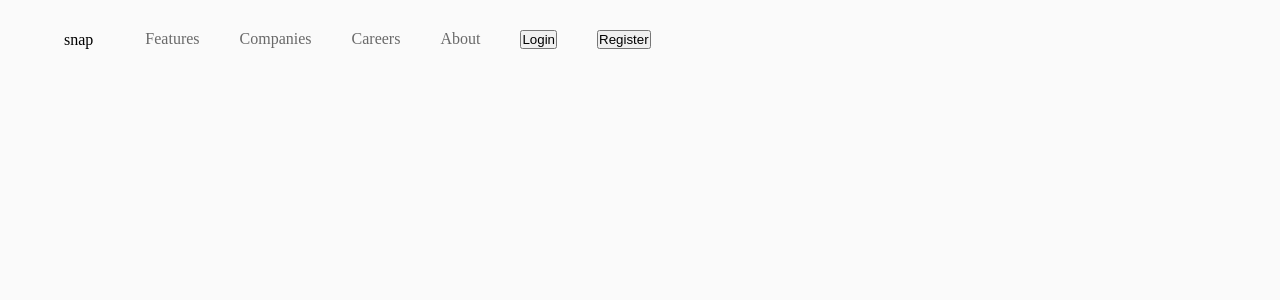
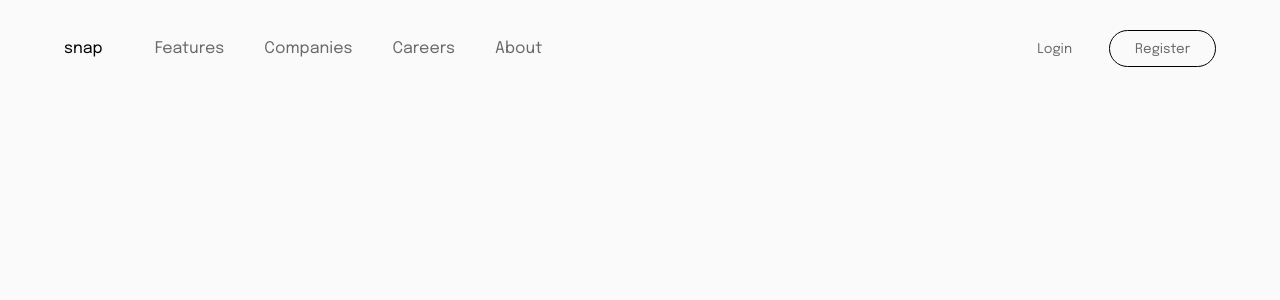
Before and after one commit to LorryAfriyie/intro-section-with-dropdown-navigation, a React (Vite) app: page / in a window 1280 px wide. Shown: the top 300 px of the page. Built offline with nearby package versions, Linux system fonts and the light colour scheme.

Commit message:
Integrating Google Fonts and code refactor
Adding Google Fonts to improve site text aesthetics and adjusting code structure for the navbar.

```diff
--- a/src/components/Navbar.jsx
+++ b/src/components/Navbar.jsx
@@ -4,9 +4,9 @@ export const Navbar = () => {
       <nav className="navbar" id="navbar">
         <div className="navbar__brand-title">snap</div>
 
-        {/* <button className="navbar__open">
+        <button className="navbar__open">
           <img src="/images/icon-menu.svg" alt="" width={"40"} height={"24"} />
-        </button> */}
+        </button>
 
         <div className="navbar__menu">
           {/* <button className="navbar__close">
@@ -42,21 +42,17 @@ export const Navbar = () => {
                 About
               </a>
             </li>
-
-            <li className="navbar__item">
-              <a href="">
-                <button className="login">Login</button>
-              </a>
-            </li>
-            <li className="navbar__item">
-              <a href="">
-                <button className="register">Register</button>
-              </a>
-            </li>
           </ul>
         </div>
 
-        <div className="navbar__auth"></div>
+        <div className="navbar__auth">
+          <a href="">
+            <button className="login">Login</button>
+          </a>
+          <a href="">
+            <button className="register">Register</button>
+          </a>
+        </div>
       </nav>
     </header>
   );
--- a/src/scss/main.scss
+++ b/src/scss/main.scss
@@ -1,9 +1,12 @@
 @import "navbar";
+
+@import url("https://fonts.googleapis.com/css2?family=Epilogue:ital,wght@0,100..900;1,100..900&display=swap");
 
 * {
   box-sizing: border-box;
   margin: 0;
   padding: 0;
+  font-family: "Epilogue", sans-serif;
 }
 
 body {
--- a/src/scss/navbar.scss
+++ b/src/scss/navbar.scss
@@ -1,12 +1,16 @@
 .navbar {
   display: flex;
-  justify-content: flex-start;
+  justify-content: space-between;
   align-items: center;
   padding: 30px 5%;
 
   &__brand-title {
     cursor: pointer;
     margin-right: 2rem;
+  }
+
+  &__menu {
+    margin-right: auto;
   }
 
   &__links {
@@ -16,6 +20,10 @@
   &__item {
     display: inline-block;
     padding: 0px 20px;
+
+    @media (width < 50em) {
+      display: none;
+    }
   }
 
   &__link {
@@ -28,8 +36,7 @@
     color: hsl(0, 0%, 8%);
   }
 
-  /* &__auth {
-    margin-left: auto;
+  &__auth {
     display: grid;
     grid-template-columns: repeat(2, 1fr);
     align-items: center;
@@ -53,5 +60,22 @@
       padding: 9px 25px;
       border-radius: 50px;
     }
-  } */
+
+    @media (width < 50em) {
+      display: none;
+    }
+  }
+
+  &__open {
+    position: absolute;
+    right: 1rem;
+    border: none;
+    background: none;
+    cursor: pointer;
+    display: none;
+
+    @media (width < 50em) {
+      display: flex;
+    }
+  }
 }
```
